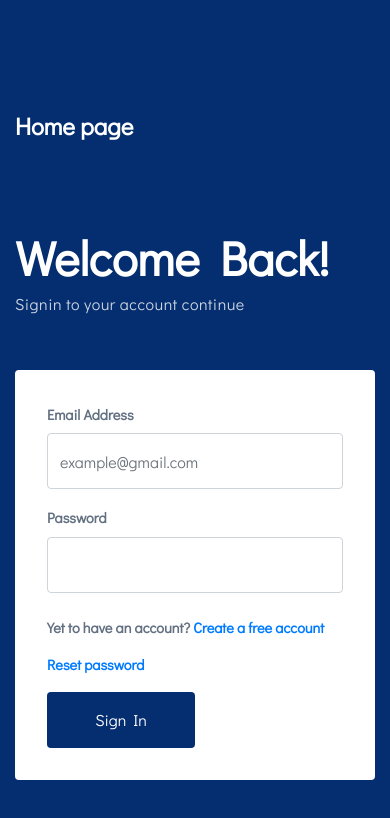
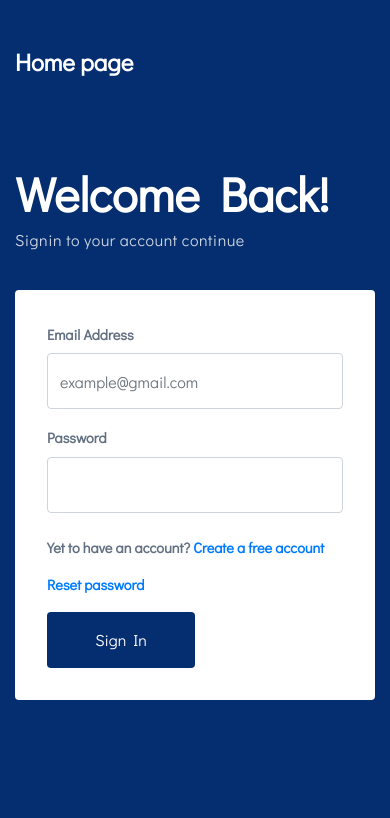
Before and after one commit to Achilles45/forexplatform, a Vue app: page /signin in a window 390 px wide. Shown: the top 818 px of the page. Built offline with nearby package versions, Linux system fonts and the light colour scheme.

Commit message:
Modified signin page

```diff
--- a/src/views/Signin.vue
+++ b/src/views/Signin.vue
@@ -1,9 +1,9 @@
 <template>
   <div class="signin__wrapper">
       <div class="container">
-          <div class="row pt-5">
+          <div class="row">
               <div class="col-md-6">
-                  <h4><router-link to="/" class="logo">Home page</router-link></h4>
+                  <h4 class="pt-5"><router-link to="/" class="logo">Home page</router-link></h4>
                   <div class="text">
                       <h1>Welcome Back!</h1>
                       <h5>Signin to your account continue</h5>
@@ -100,12 +100,12 @@ export default {
 
 //MEDIA QUERIES
 @media only screen and (max-width: 600px){
-    .signin__wrapper{
-        // height: 100% !important;
-        padding: 4rem 0;
-    }
+    // .signin__wrapper{
+    //     // height: 100% !important;
+    //     // padding: 4rem 0;
+    // }
      .form__wrapper{
-         margin-top: 3rem !important;
+         margin-top: 2rem !important;
          form{
              .form__buttom{
                  flex-direction: column;
```
